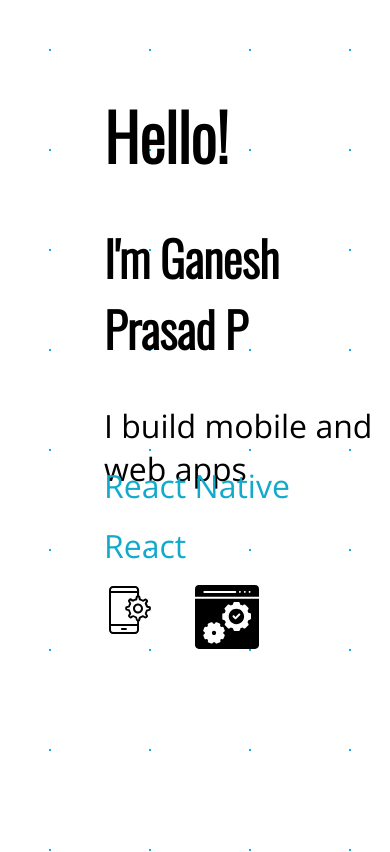
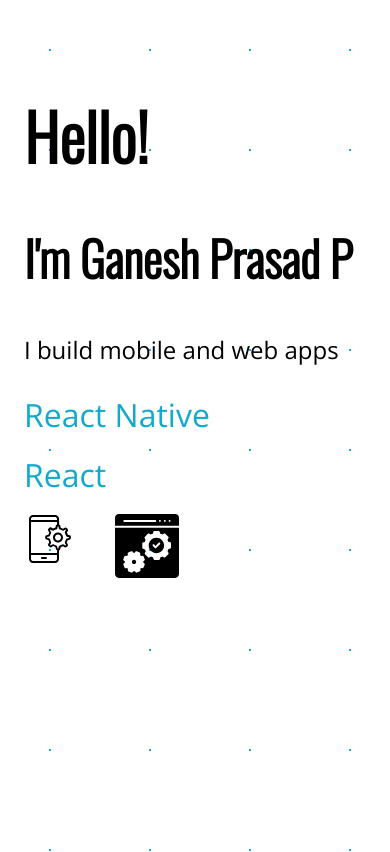
Before and after one commit to ganeshpprasad/portfolio, a React (Create React App) app: page / in a window 390 px wide. Built offline with nearby package versions, Linux system fonts and the light colour scheme.

Commit message:
main res

```diff
--- a/src/App.js
+++ b/src/App.js
@@ -20,7 +20,7 @@
 				pages={isMobile ? 3 : 4}
 				scrolling={true}
 				ref={ref => (parallax = ref)}>
-				<Main />
+				<Main isMobile={isMobile} />
 				<Projects isMobile={isMobile} />
 				<Projects isMobile={isMobile} project={projects.VOICE_REC} />
 				<Projects isMobile={isMobile} project={projects.NEWS_APP} />
--- a/src/sass/main.sass
+++ b/src/sass/main.sass
@@ -1,13 +1,33 @@
 @import vars
+
+div.main-mobile-con
+    padding-left: 1rem
+
+    .salut
+        margin-top: 5rem
+        font-size: 4rem !important
+        margin-bottom: 1rem
+        @include MainFont
+
+    .primary
+        @include MainFont
+
+    .secondary
+        color: #1Ac
+        @include SecondFont
+
+    .secondary-black
+        font-size: 1.5rem !important
+        @include SecondFont
 
 .main-con
     padding-left: 6rem
 
-.salut
-    margin-top: 5rem
-    font-size: 4rem !important
-    margin-bottom: 1rem
-    @include MainFont
+    .salut
+        margin-top: 5rem
+        font-size: 4rem !important
+        margin-bottom: 1rem
+        @include MainFont
 
 .primary
     @include MainFont
--- a/src/sections/Main.js
+++ b/src/sections/Main.js
@@ -5,7 +5,7 @@
 
 const config = { mass: 5, tension: 2000, friction: 200 };
 const items = ["I build mobile and web apps", "React Native", "React"];
-export const Main = () => {
+export const Main = props => {
 	const trail = useTrail(items.length, {
 		config,
 		opacity: 1,
@@ -16,7 +16,7 @@
 
 	const spring = useSpring({ from: { opacity: 0 }, to: { opacity: 1 } });
 
-	const getMobileAndWebsite = () => (
+	const getMobileAndWebsite = isMobile => (
 		<ParallaxLayer offset={0} speed={1}>
 			<animated.div style={spring}>
 				<MobDev />
@@ -38,12 +38,14 @@
 			</animated.div>
 		));
 
+	const { isMobile } = props;
+
 	return (
-		<div className={"main-con"}>
+		<div className={isMobile ? "main-con main-mobile-con" : "main-con"}>
 			<h2 className={"salut"}>Hello!</h2>
 			<h2 className={"primary"}>I'm Ganesh Prasad P</h2>
 			<div>{getDesc()}</div>
-			<div>{getMobileAndWebsite()}</div>
+			<div>{getMobileAndWebsite(isMobile)}</div>
 		</div>
 	);
 };
```
